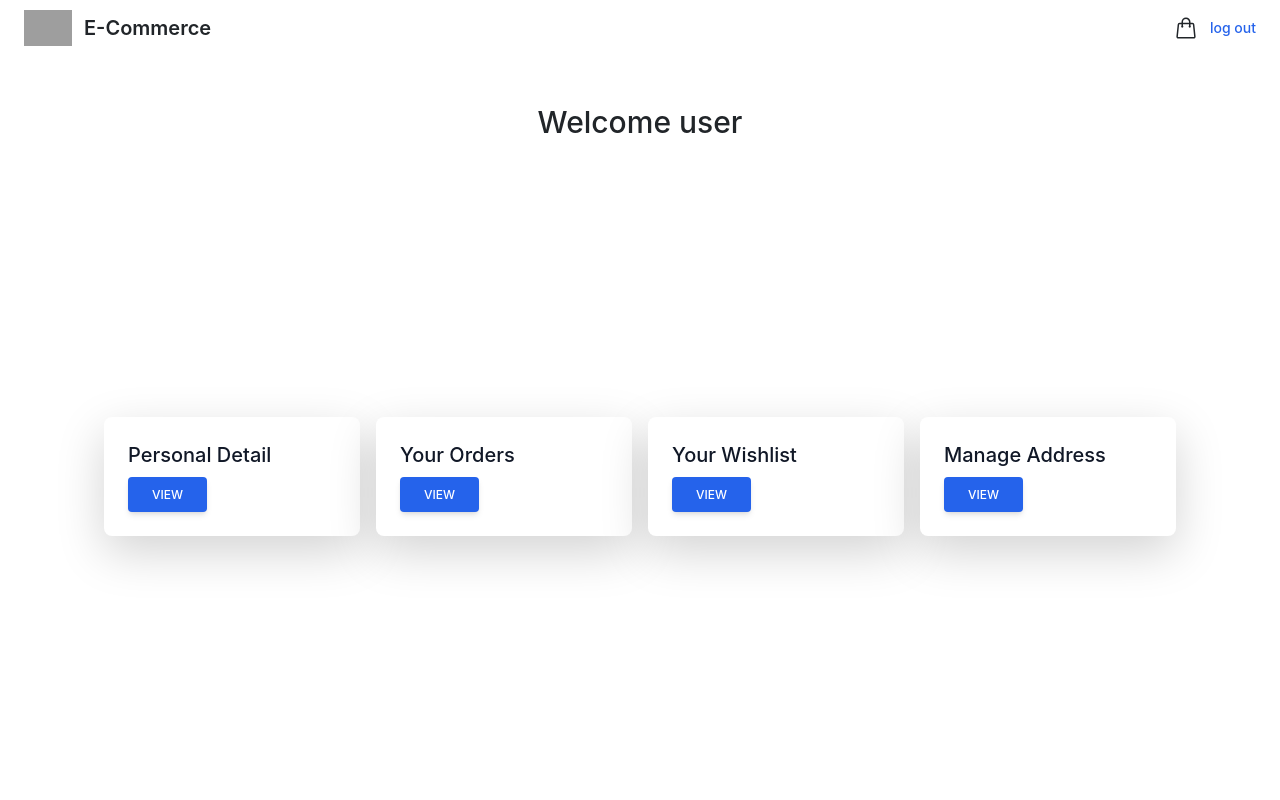
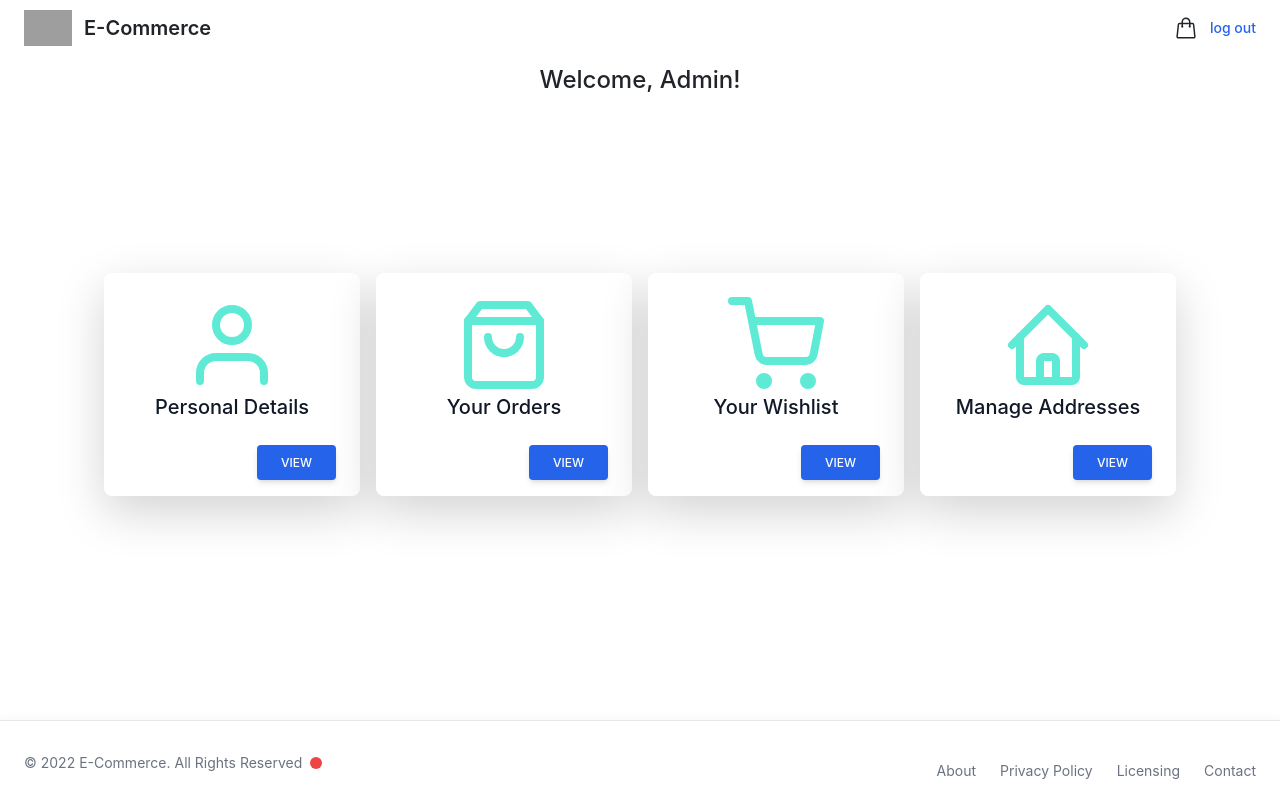
Before and after one commit to techiemanish/ecommerce, a React (Create React App) app: page /dashboard in a window 1280 px wide. Shown: the top 800 px of the page. Built offline with nearby package versions, Linux system fonts and the light colour scheme; no server answers; grey boxes are pictures that could not be loaded; what tw-elements would draw is missing.

Commit message:
UserDashboard UI enhancement

```diff
--- a/src/Components/UserDashboard.jsx
+++ b/src/Components/UserDashboard.jsx
@@ -1,7 +1,4 @@
-import React, { useEffect, useState } from 'react'
-import Heading from './Heading'
-import logo from './iphone14.jpg'
-import ShowMoreButton from './ShowMoreButton'
+import React, { useEffect } from 'react'
 
 function UserDashboard(props) {
     useEffect(() => {
@@ -11,34 +8,55 @@ function UserDashboard(props) {
 
     return (
     <>
-    <div class="flex justify-center text-3xl mt-5 -mb-10 md:mt-0 font-medium">Welcome user</div>
+    <div className="flex justify-center text-2xl mt-2 mb-5 md:mt-0 font-medium">Welcome, Admin!</div>
 
-    <div class="flex flex-col h-screen md:flex-row justify-center items-center md:-mt-16 ">
-  <div class="m-2 rounded-lg shadow-lg bg-white w-64">
-    <div class="p-6">
-      <h5 class="text-gray-900 text-xl font-medium mb-2">Personal Detail</h5>
-      <button type="button" class=" inline-block px-6 py-2.5 bg-blue-600 text-white font-medium text-xs leading-tight uppercase rounded shadow-md hover:bg-blue-700 hover:shadow-lg focus:bg-blue-700 focus:shadow-lg focus:outline-none focus:ring-0 active:bg-blue-800 active:shadow-lg transition duration-150 ease-in-out">view</button>
+    <div className="flex flex-col h-screen md:flex-row justify-center items-center mt-40 md:-mt-40 mb-40 md:-mb-16">
+  <div className="m-2 rounded-lg shadow-lg bg-white w-64">
+    <div className="p-6">
+      <h5 className="text-gray-900 text-xl font-medium mb-2">
+      <center><svg className="h-24 w-24 text-teal-300"  viewBox="0 0 24 24"  fill="none"  stroke="currentColor"  strokeWidth="2"  strokeLinecap="round"  strokeLinejoin="round">  <path d="M20 21v-2a4 4 0 0 0-4-4H8a4 4 0 0 0-4 4v2" />  <circle cx="12" cy="7" r="4" /></svg>
+        Personal Details
+        </center>
+        </h5>
+
+
+      <button type="button" className=" inline-block px-6 py-2.5 float-right my-3 bg-blue-600 text-white font-medium text-xs leading-tight uppercase rounded shadow-md hover:bg-blue-700 hover:shadow-lg focus:bg-blue-700 focus:shadow-lg focus:outline-none focus:ring-0 active:bg-blue-800 active:shadow-lg transition duration-150 ease-in-out">view</button>
     </div>
   </div>
 
-  <div class="m-2 rounded-lg shadow-lg bg-white w-64">
-    <div class="p-6">
-      <h5 class="text-gray-900 text-xl font-medium mb-2">Your Orders</h5>
-      <button type="button" class=" inline-block px-6 py-2.5 bg-blue-600 text-white font-medium text-xs leading-tight uppercase rounded shadow-md hover:bg-blue-700 hover:shadow-lg focus:bg-blue-700 focus:shadow-lg focus:outline-none focus:ring-0 active:bg-blue-800 active:shadow-lg transition duration-150 ease-in-out">view</button>
+  <div className="m-2 rounded-lg shadow-lg bg-white w-64">
+    <div className="p-6">
+      <h5 className="text-gray-900 text-xl font-medium mb-2">
+        <center>
+        <svg className="h-24 w-24 text-teal-300"  viewBox="0 0 24 24"  fill="none"  stroke="currentColor"  strokeWidth="2"  strokeLinecap="round"  strokeLinejoin="round">  <path d="M6 2L3 6v14a2 2 0 0 0 2 2h14a2 2 0 0 0 2-2V6l-3-4z" />  <line x1="3" y1="6" x2="21" y2="6" />  <path d="M16 10a4 4 0 0 1-8 0" /></svg>
+
+        Your Orders </center></h5>
+
+      <button type="button" className=" inline-block px-6 py-2.5 float-right my-3 bg-blue-600 text-white font-medium text-xs leading-tight uppercase rounded shadow-md hover:bg-blue-700 hover:shadow-lg focus:bg-blue-700 focus:shadow-lg focus:outline-none focus:ring-0 active:bg-blue-800 active:shadow-lg transition duration-150 ease-in-out">view</button>
     </div>
   </div>
 
-  <div class="m-2 rounded-lg shadow-lg bg-white w-64">
-    <div class="p-6">
-      <h5 class="text-gray-900 text-xl font-medium mb-2">Your Wishlist</h5>
-      <button type="button" class=" inline-block px-6 py-2.5 bg-blue-600 text-white font-medium text-xs leading-tight uppercase rounded shadow-md hover:bg-blue-700 hover:shadow-lg focus:bg-blue-700 focus:shadow-lg focus:outline-none focus:ring-0 active:bg-blue-800 active:shadow-lg transition duration-150 ease-in-out">view</button>
+  <div className="m-2 rounded-lg shadow-lg bg-white w-64">
+    <div className="p-6">
+      <h5 className="text-gray-900 text-xl font-medium mb-2">
+        <center>
+        <svg className="h-24 w-24 text-teal-300"  viewBox="0 0 24 24"  fill="none"  stroke="currentColor"  strokeWidth="2"  strokeLinecap="round"  strokeLinejoin="round">  <circle cx="9" cy="21" r="1" />  <circle cx="20" cy="21" r="1" />  <path d="M1 1h4l2.68 13.39a2 2 0 0 0 2 1.61h9.72a2 2 0 0 0 2-1.61L23 6H6" /></svg>
+
+        Your Wishlist </center></h5>
+      <button type="button" className=" inline-block px-6 py-2.5 float-right my-3 bg-blue-600 text-white font-medium text-xs leading-tight uppercase rounded shadow-md hover:bg-blue-700 hover:shadow-lg focus:bg-blue-700 focus:shadow-lg focus:outline-none focus:ring-0 active:bg-blue-800 active:shadow-lg transition duration-150 ease-in-out">view</button>
     </div>
   </div>
 
-  <div class="m-2 rounded-lg shadow-lg bg-white w-64">
-    <div class="p-6">
-      <h5 class="text-gray-900 text-xl font-medium mb-2">Manage Address</h5>
-      <button type="button" class=" inline-block px-6 py-2.5 bg-blue-600 text-white font-medium text-xs leading-tight uppercase rounded shadow-md hover:bg-blue-700 hover:shadow-lg focus:bg-blue-700 focus:shadow-lg focus:outline-none focus:ring-0 active:bg-blue-800 active:shadow-lg transition duration-150 ease-in-out">view</button>
+  <div className="m-2 rounded-lg shadow-lg bg-white w-64">
+    <div className="p-6">
+      <h5 className="text-gray-900 text-xl font-medium mb-2">
+        <center>
+        <svg className="h-24 w-24 text-teal-300"  fill="none" viewBox="0 0 24 24" stroke="currentColor">
+  <path strokeLinecap="round" strokeLinejoin="round" strokeWidth="2" d="M3 12l2-2m0 0l7-7 7 7M5 10v10a1 1 0 001 1h3m10-11l2 2m-2-2v10a1 1 0 01-1 1h-3m-6 0a1 1 0 001-1v-4a1 1 0 011-1h2a1 1 0 011 1v4a1 1 0 001 1m-6 0h6"/>
+</svg>
+
+        Manage Addresses</center></h5>
+      <button type="button" className=" inline-block px-6 py-2.5 float-right my-3 bg-blue-600 text-white font-medium text-xs leading-tight uppercase rounded shadow-md hover:bg-blue-700 hover:shadow-lg focus:bg-blue-700 focus:shadow-lg focus:outline-none focus:ring-0 active:bg-blue-800 active:shadow-lg transition duration-150 ease-in-out">view</button>
     </div>
   </div>
 
```
Also changed, not shown: src/Components/Home.jsx (+0 -11 lines).
